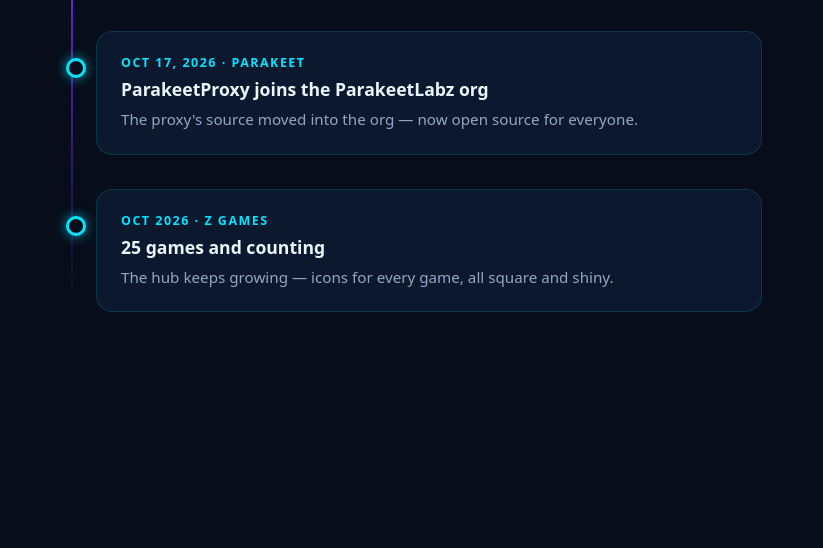
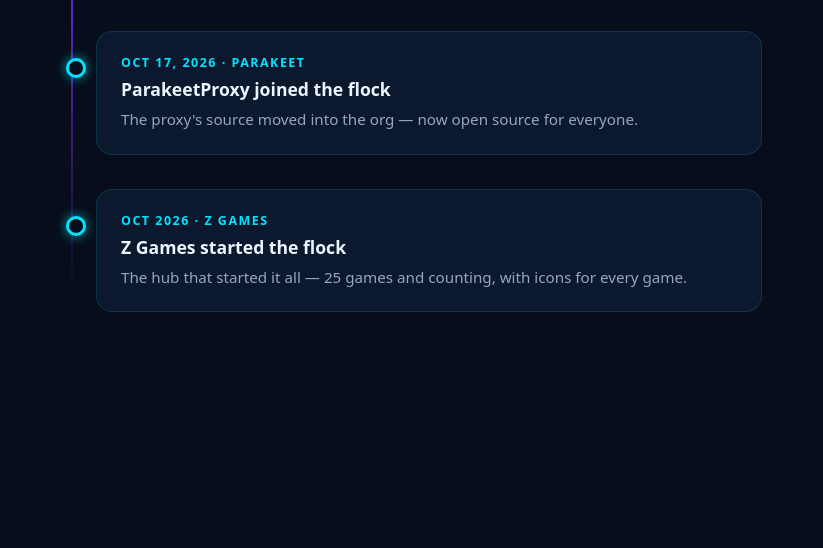
Before and after one commit to ParakeetLabz/website, a plain HTML site: page index.html in a window 1280 px wide. Shown: the part 3464-4012 px from the top of the page, without its empty margins (228-1051 px from the left). Drawn offline with Linux system fonts and the light colour scheme.

Commit message:
Lab Notes: flock story wording

```diff
--- a/index.html
+++ b/index.html
@@ -348,13 +348,13 @@ footer .birds{font-size:1.2rem;letter-spacing:6px;margin-bottom:12px;animation:b
       </div>
       <div class="note reveal">
         <div class="date">Oct 17, 2026 · Parakeet</div>
-        <h4>ParakeetProxy joins the ParakeetLabz org</h4>
+        <h4>ParakeetProxy joined the flock</h4>
         <p>The proxy's source moved into the org — now open source for everyone.</p>
       </div>
       <div class="note reveal">
         <div class="date">Oct 2026 · Z Games</div>
-        <h4>25 games and counting</h4>
-        <p>The hub keeps growing — icons for every game, all square and shiny.</p>
+        <h4>Z Games started the flock</h4>
+        <p>The hub that started it all — 25 games and counting, with icons for every game.</p>
       </div>
     </div>
   </section>
```
